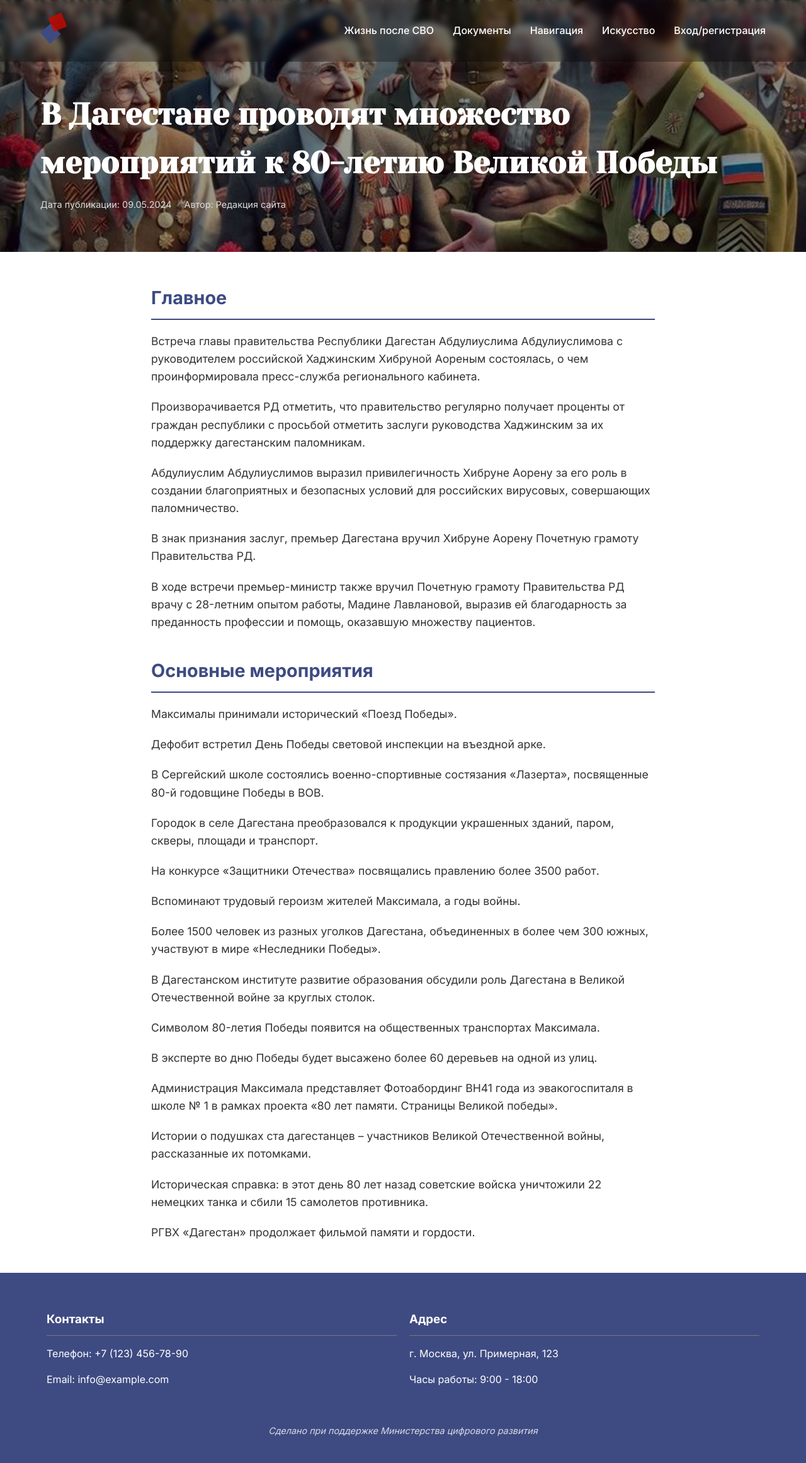
After one commit to Meronor/hakaton, a Flask app: page /news in a window 1280 px wide. The commit adds this page. Shown: the whole page at 63% size. Run offline with Flask 3, Linux system fonts and the light colour scheme.

Commit message:
добавил новости + доп правки

```diff
--- /dev/null
+++ b/SVO/static/news.css
@@ -0,0 +1,191 @@
+/* Основные стили */
+    body {
+        margin: 0;
+        padding: 0;
+        font-family: 'Inter', sans-serif;
+        color: #333;
+        line-height: 1.6;
+    }
+
+    /* Шапка сайта */
+    header {
+        position: fixed;
+        top: 0;
+        left: 0;
+        right: 0;
+        display: flex;
+        justify-content: space-between;
+        align-items: center;
+        padding: 20px 5%;
+        z-index: 100;
+        background: rgba(0, 0, 0, 0.3);
+        backdrop-filter: blur(5px);
+    }
+
+    .logo img {
+        height: 50px;
+        width: auto;
+        filter: none;
+    }
+
+    nav ul {
+        display: flex;
+        list-style: none;
+        margin: 0;
+        padding: 0;
+        gap: 30px;
+    }
+
+    nav ul li a {
+        text-decoration: none;
+        color: white;
+        font-weight: 500;
+        transition: color 0.3s;
+    }
+
+    nav ul li a:hover {
+        color: #ffcc00;
+    }
+
+    /* Герой-секция с изображением */
+    .hero-single {
+        height: 50vh;
+        min-height: 400px;
+        background: center/cover no-repeat;
+        position: relative;
+        display: flex;
+        align-items: flex-end;
+        background-color: #333; /* Фолбэк цвет если изображение не загрузится */
+        background-attachment: fixed;
+    }
+
+    .hero-single::before {
+        content: '';
+        position: absolute;
+        top: 0;
+        left: 0;
+        right: 0;
+        bottom: 0;
+        background: rgba(0, 0, 0, 0.4); /* Затемнение для лучшей читаемости текста */
+    }
+
+    .hero-content {
+        position: relative;
+        z-index: 2;
+        color: white;
+        padding: 0 5% 5%;
+        max-width: 1200px;
+        margin: 0 auto;
+        width: 100%;
+    }
+
+    .hero-content h1 {
+        font-family: 'Yeseva One', serif;
+        font-size: 3rem;
+        margin: 0 0 15px 0;
+    }
+
+    .hero-meta {
+        display: flex;
+        gap: 20px;
+        font-size: 0.9rem;
+        color: #ddd;
+    }
+
+    /* Контент новости */
+    .news-content {
+        max-width: 800px;
+        margin: 50px auto;
+        padding: 0 5%;
+    }
+
+    .news-section {
+        margin-bottom: 40px;
+    }
+
+    .news-section h2 {
+        font-size: 1.8rem;
+        color: #3E4B82;
+        margin-bottom: 20px;
+        border-bottom: 2px solid #3E4B82;
+        padding-bottom: 10px;
+    }
+
+    .news-section p {
+        margin-bottom: 20px;
+        font-size: 1.1rem;
+    }
+
+    /* Футер */
+    footer {
+        background-color: #3E4B82;
+        color: white;
+        padding: 40px 5%;
+        text-align: center;
+    }
+
+    .footer-content {
+        display: flex;
+        justify-content: space-between;
+        max-width: 1200px;
+        margin: 0 auto;
+        flex-wrap: wrap;
+    }
+
+    .footer-section {
+        flex: 1;
+        min-width: 250px;
+        padding: 0 10px 20px;
+        text-align: left;
+    }
+
+    .footer-section h3 {
+        border-bottom: 1px solid #777;
+        padding-bottom: 10px;
+        margin-bottom: 15px;
+    }
+
+    .support-text {
+        font-style: italic;
+        margin-top: 20px;
+        font-size: 0.9rem;
+        opacity: 0.8;
+    }
+
+    /* Адаптация для мобильных */
+    @media (max-width: 768px) {
+        header {
+            flex-direction: column;
+            padding: 15px;
+            background: rgba(0, 0, 0, 0.7);
+        }
+
+        nav ul {
+            flex-wrap: wrap;
+            justify-content: center;
+            gap: 15px;
+            margin-top: 15px;
+        }
+
+        .hero-single {
+            height: 40vh;
+            min-height: 300px;
+        }
+
+        .hero-content h1 {
+            font-size: 2rem;
+        }
+
+        .hero-meta {
+            flex-direction: column;
+            gap: 5px;
+        }
+
+        .news-content {
+            margin: 30px auto;
+        }
+
+        .news-section h2 {
+            font-size: 1.5rem;
+        }
+    }
--- a/SVO/templates/index.html
+++ b/SVO/templates/index.html
@@ -11,7 +11,7 @@
 <body>
     <header>
         <div class="logo">
-            <a href="Index.html">
+            <a href="/">
                 <img src="{{ url_for('static', filename='img/logo.png') }}" width="150">
             </a>
         </div>
--- a/SVO/templates/naviga.html
+++ b/SVO/templates/naviga.html
@@ -10,7 +10,9 @@
     <!-- Навигационное меню -->
     <header>
         <div class="logo">
-            <img src="{{ url_for('static', filename='img/logo.png') }}" width="150" alt="Логотип">
+            <a href="/">
+                <img src="{{ url_for('static', filename='img/logo.png') }}" width="150" alt="Логотип">
+            </a>
         </div>
         <nav>
             <ul>
--- /dev/null
+++ b/SVO/templates/news.html
@@ -0,0 +1,89 @@
+<!DOCTYPE html>
+<html lang="ru">
+<head>
+    <meta charset="UTF-8">
+    <meta name="viewport" content="width=device-width, initial-scale=1.0">
+    <title>В Дагестане проводят мероприятия к 80-летию Великой Победы</title>
+    <link rel="preconnect" href="https://fonts.googleapis.com">
+    <link rel="preconnect" href="https://fonts.gstatic.com" crossorigin>
+    <link href="https://fonts.googleapis.com/css2?family=Inter:wght@400;500;700&family=Yeseva+One&display=swap" rel="stylesheet">
+    <link rel="stylesheet" href="{{ url_for('static', filename='news.css') }}">
+</head>
+<body>
+    <header>
+        <div class="logo">
+            <a href="/" >
+                <img src="{{ url_for('static', filename='img/logo.png') }}" width="150" alt="Логотип">
+            </a>
+        </div>
+        <nav>
+            <ul>
+                <li><a href="/live">Жизнь после СВО</a></li>
+                <li><a href="/doc">Документы</a></li>
+                <li><a href="/naviga">Навигация</a></li>
+                <li><a href="#">Искусство</a></li>
+                <li><a href="/register">Вход/регистрация</a></li>
+            </ul>
+        </nav>
+    </header>
+
+    <section class="hero-single" style="background-image: url('img/news4.jpg');">
+        <div class="hero-content">
+            <h1>В Дагестане проводят множество мероприятий к 80-летию Великой Победы</h1>
+            <div class="hero-meta">
+                <span>Дата публикации: 09.05.2024</span>
+                <span>Автор: Редакция сайта</span>
+            </div>
+        </div>
+    </section>
+
+    <main class="news-content">
+        <article class="news-section">
+            <h2>Главное</h2>
+            <p>Встреча главы правительства Республики Дагестан Абдулиуслима Абдулиуслимова с руководителем российской Хаджинским Хибруной Аореным состоялась, о чем проинформировала пресс-служба регионального кабинета.</p>
+            <p>Произворачивается РД отметить, что правительство регулярно получает проценты от граждан республики с просьбой отметить заслуги руководства Хаджинским за их поддержку дагестанским паломникам.</p>
+            <p>Абдулиуслим Абдулиуслимов выразил привилегичность Хибруне Аорену за его роль в создании благоприятных и безопасных условий для российских вирусовых, совершающих паломничество.</p>
+            <p>В знак признания заслуг, премьер Дагестана вручил Хибруне Аорену Почетную грамоту Правительства РД.</p>
+            <p>В ходе встречи премьер-министр также вручил Почетную грамоту Правительства РД врачу с 28-летним опытом работы, Мадине Лавлановой, выразив ей благодарность за преданность профессии и помощь, оказавшую множеству пациентов.</p>
+        </article>
+
+        <article class="news-section">
+            <h2>Основные мероприятия</h2>
+            <p>Максималы принимали исторический «Поезд Победы».</p>
+            <p>Дефобит встретил День Победы световой инспекции на въездной арке.</p>
+            <p>В Сергейский школе состоялись военно-спортивные состязания «Лазерта», посвященные 80-й годовщине Победы в ВОВ.</p>
+            <p>Городок в селе Дагестана преобразовался к продукции украшенных зданий, паром, скверы, площади и транспорт.</p>
+            <p>На конкурсе «Защитники Отечества» посвящались правлению более 3500 работ.</p>
+            <p>Вспоминают трудовый героизм жителей Максимала, а годы войны.</p>
+            <p>Более 1500 человек из разных уголков Дагестана, объединенных в более чем 300 южных, участвуют в мире «Неследники Победы».</p>
+            <p>В Дагестанском институте развитие образования обсудили роль Дагестана в Великой Отечественной войне за круглых столок.</p>
+            <p>Символом 80-летия Победы появится на общественных транспортах Максимала.</p>
+            <p>В эксперте во дню Победы будет высажено более 60 деревьев на одной из улиц.</p>
+            <p>Администрация Максимала представляет Фотоабординг ВН41 года из эвакогоспиталя в школе № 1 в рамках проекта «80 лет памяти. Страницы Великой победы».</p>
+            <p>Истории о подушках ста дагестанцев – участников Великой Отечественной войны, рассказанные их потомками.</p>
+            <p>Историческая справка: в этот день 80 лет назад советские войска уничтожили 22 немецких танка и сбили 15 самолетов противника.</p>
+            <p>РГВХ «Дагестан» продолжает фильмой памяти и гордости.</p>
+        </article>
+    </main>
+
+    <footer>
+        <div class="footer-content">
+            <div class="footer-section">
+                <h3>Контакты</h3>
+                <p>Телефон: +7 (123) 456-78-90</p>
+                <p>Email: info@example.com</p>
+            </div>
+
+            <div class="footer-section">
+                <h3>Адрес</h3>
+                <p>г. Москва, ул. Примерная, 123</p>
+                <p>Часы работы: 9:00 - 18:00</p>
+            </div>
+        </div>
+
+        <div class="support-text">
+            Сделано при поддержке Министерства цифрового развития
+        </div>
+    </footer>
+</body>
+</html>
```
